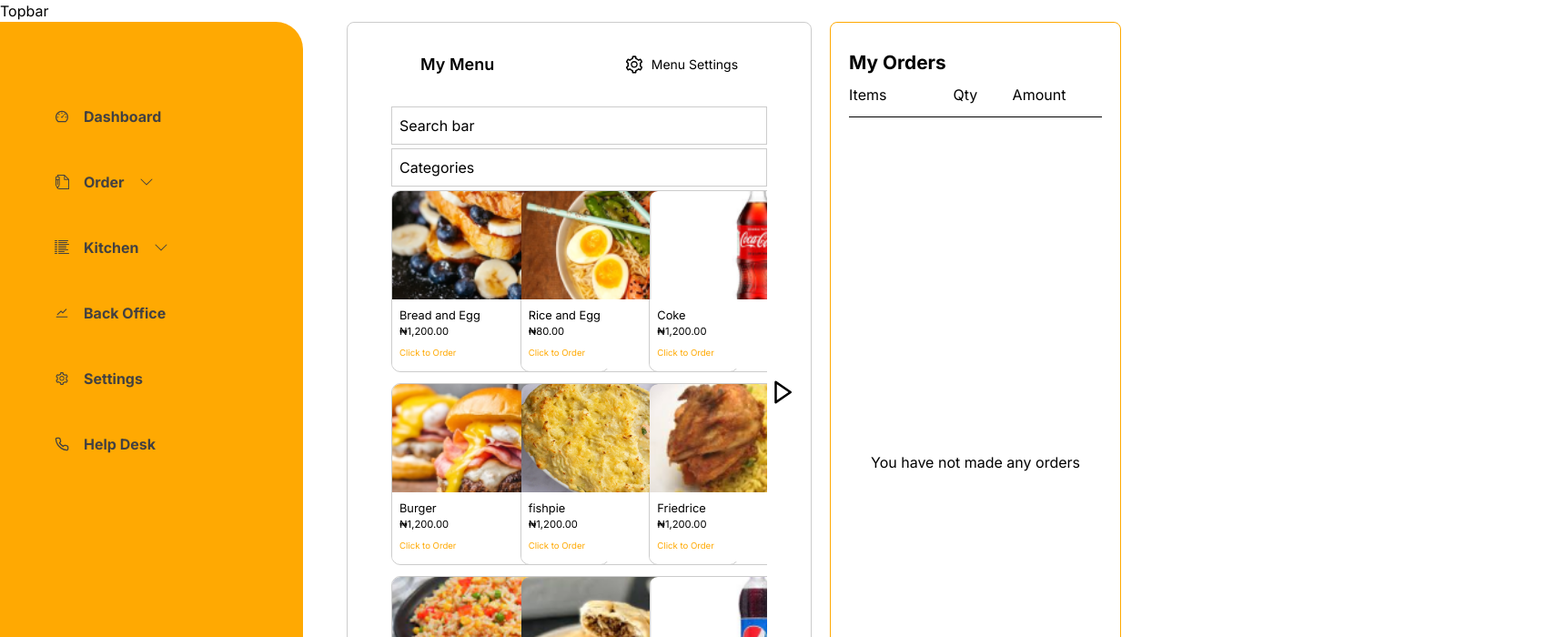
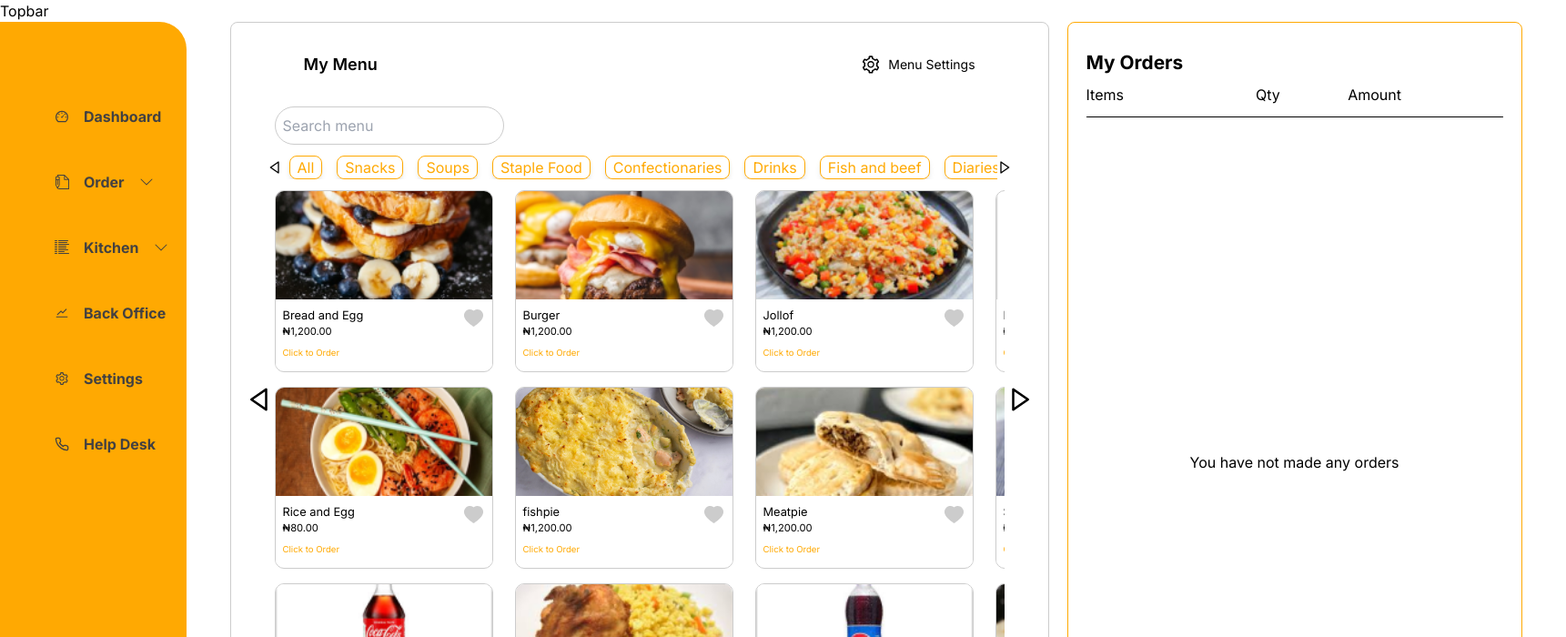
Before and after one commit to tobiadetunji5/DinerPro-seller-side, a Next.js app: page /order/create_new_order in a window 1280 px wide. Shown: the top 700 px of the page at 91% size, 1721 px wide, since content can reach past the window. Built offline with nearby package versions, Linux system fonts and the light colour scheme.

Commit message:
create new order page

```diff
--- a/src/app/components/menu/AddMenuModal.js
+++ b/src/app/components/menu/AddMenuModal.js
@@ -19,7 +19,12 @@ export default function AddMenuModal({ handleCloseModal }) {
   };
 
   const handlePriceChange = (e) => {
-    setPrice(e.target.value);
+    const newPrice = parseInt(e.target.value, 10);
+    if (!isNaN(newPrice) && newPrice >= 0) {
+      setPrice(newPrice);
+    } else {
+      setPrice("");
+    }
   };
 
   const handleToggleAvailability = () => {
@@ -39,7 +44,7 @@ export default function AddMenuModal({ handleCloseModal }) {
   return (
     <aside className="fixed inset-0 flex items-center justify-center z-50 bg-black bg-opacity-50">
       <div className="bg-white p-6 rounded-lg w-[808px] h-[709px]">
-        <h2 className="text-xl font-semibold mb-4">Edit Menu</h2>
+        <h2 className="text-xl font-semibold mb-4">Add Menu</h2>
         <div>
           <div className="flex items-center p-3 gap-3">
             <div className="border-secondary border rounded-lg h-[178px] w-[228px]">
--- a/src/app/components/menu/MenuCard.js
+++ b/src/app/components/menu/MenuCard.js
@@ -27,7 +27,7 @@ export default function MenuCard({ food }) {
             </p>
           </div>
 
-          <MdDelete size={25} />
+          <MdDelete size={25} className="cursor-pointer" />
         </div>
 
         <button>
--- a/src/app/components/menu/MenuSetting.js
+++ b/src/app/components/menu/MenuSetting.js
@@ -2,18 +2,23 @@
 import React, { useState } from "react";
 import { foodArrays } from "../../../../utils/cartData";
 import { AiOutlineSetting } from "react-icons/ai";
-import { BiRightArrow, BiLeftArrow } from "react-icons/bi";
+import { MdFilterList } from "react-icons/md";
 import MenuCard from "./MenuCard";
 import { openModal } from "@/redux/features/modal/modalSlice";
 import { useDispatch } from "react-redux";
 import AddMenuModal from "./AddMenuModal";
+import { categories } from "../../../../utils/categoriesData";
 
 export default function MenuSetting() {
   const dispatch = useDispatch();
   const [isModalOpen, setIsModalOpen] = useState(false);
+  const [currentPage, setCurrentPage] = useState(1);
+  const [itemsPerPage] = useState(15);
+  const gridRows = 3;
+  const gridCols = 5;
 
   const handleOpenModal = () => {
-    dispatch(openModal()); // Dispatch the openModal action
+    dispatch(openModal());
     setIsModalOpen(true);
   };
 
@@ -21,27 +26,106 @@ export default function MenuSetting() {
     setIsModalOpen(false);
   };
 
+  const indexOfLastItem = currentPage * itemsPerPage;
+  const indexOfFirstItem = indexOfLastItem - itemsPerPage;
+  const currentMenuItems = foodArrays.slice(indexOfFirstItem, indexOfLastItem);
+
+  const emptySlots = gridCols * gridRows - currentMenuItems.length;
+
+  // Change page
+  const paginate = (pageNumber) => {
+    setCurrentPage(pageNumber);
+  };
+
+  const pageCount = Math.ceil(foodArrays.length / itemsPerPage);
+  const currentPageCount = Math.min(currentPage, pageCount);
+
   return (
-    <div className="flex flex-col border border-secondary rounded-lg px-5">
-      <div className="flex items-center justify-between p-8">
-        <div className="text-lg font-semibold">My Menu items</div>
-
+    <div className="flex flex-col border w-[1500px] h-[829px] border-secondary rounded-lg px-5">
+      <div className="flex items-center justify-between">
+        <div className="text-lg font-semibold p-2">My Menu items</div>
+      </div>
+      <div className="flex items-center gap-2">
+        <input
+          type="text"
+          placeholder="Search menu"
+          className="border border-secondary rounded-[40px] w-[280px] h-[37px] p-2 outline-none focus:ring-2 focus:ring-primary"
+        />
+        <div className="border border-secondary rounded-[40px] w-[130px] h-[37px] cursor-pointer flex items-center justify-center text-secondary">
+          <MdFilterList size={30} color="grey" />
+          <span>Filter</span>
+        </div>
+      </div>
+      <div className="p-2 flex items-center">
+        {categories.map((category) => (
+          <div
+            key={category.id}
+            className="px-2 border border-primary rounded-lg mx-2 whitespace-nowrap shadow-md text-primary cursor-pointer"
+          >
+            {category.name}
+          </div>
+        ))}
         <button
-          className="flex items-center gap-2 bg-primary p-[15px] rounded-lg text-white"
+          className="ml-[200px] flex items-center gap-2 bg-primary p-[15px] rounded-lg text-white"
           onClick={handleOpenModal}
         >
           <span>+</span>
           <span className="text-sm">Add Menu modal</span>
         </button>
       </div>
-      <div className="p-2 border border-secondary">Search bar</div>
-      <div className="p-2 border border-secondary my-1">Categories</div>
-      <div className="grid grid-cols-5 gap-3 mb-1 overflow-x-hidden w-full">
-        {foodArrays.map((food, i) => (
+      <div
+        className={`grid grid-cols-${gridCols} grid-rows-${gridRows} gap-3 mb-1 overflow-x-hidden w-full`}
+      >
+        {currentMenuItems.map((food, i) => (
           <MenuCard key={i} food={food} />
         ))}
+        {emptySlots > 0 &&
+          Array.from({ length: emptySlots }).map((_, index) => (
+            <div key={currentMenuItems.length + index} />
+          ))}
+      </div>
+      <div className="flex justify-between px-2 mt-4">
+        <div>
+          Showing {indexOfFirstItem + 1} - {indexOfLastItem}
+        </div>
+        <Pagination
+          itemsPerPage={itemsPerPage}
+          totalItems={foodArrays.length}
+          currentPage={currentPageCount}
+          pageCount={pageCount}
+          paginate={paginate}
+        />
       </div>
       {isModalOpen && <AddMenuModal handleCloseModal={handleCloseModal} />}
     </div>
   );
 }
+
+// Pagination component
+const Pagination = ({ currentPage, pageCount, paginate }) => {
+  const pageNumbers = [];
+
+  for (let i = 1; i <= pageCount; i++) {
+    pageNumbers.push(i);
+  }
+
+  return (
+    <nav>
+      <ul className="flex">
+        {pageNumbers.map((number) => (
+          <li
+            key={number}
+            className={`px-2 mr-1  cursor-pointer ${
+              currentPage === number
+                ? "font-semibold border border-primary"
+                : ""
+            }`}
+            onClick={() => paginate(number)}
+          >
+            {number}
+          </li>
+        ))}
+      </ul>
+    </nav>
+  );
+};
--- a/src/app/components/order_page/create_new_order/FoodContainer.js
+++ b/src/app/components/order_page/create_new_order/FoodContainer.js
@@ -1,84 +1,34 @@
 "use client";
-import React, { useEffect, useState, useRef } from "react";
+import React from "react";
 import { foodArrays } from "../../../../../utils/cartData";
 import Card from "./Card";
 import { AiOutlineSetting } from "react-icons/ai";
 import { BiRightArrow, BiLeftArrow } from "react-icons/bi";
 import Link from "next/link";
+import { categories } from "../../../../../utils/categoriesData";
 
 export default function FoodContainer() {
-  const [scrollInd, setScrollInd] = useState("b");
-  const [scrollWidth, setScrollWidth] = useState(0);
-  const [containerWidth, setContainerWidth] = useState(0);
-  const [visibleItems, setVisibleItems] = useState(9); // Display 9 items at a time
-  const [startIndex, setStartIndex] = useState(0); // Index of the first visible item
-  const itemContainerRef = useRef(null);
-  const itemWidth = 250; // Width of each item in pixels
-  const scrollOffset = 50; // Offset for scroll calculations
-
-  useEffect(() => {
-    const handleScroll = () => {
-      if (itemContainerRef.current) {
-        const { scrollLeft, offsetWidth, scrollWidth } =
-          itemContainerRef.current;
-        const maxScrollLeft = scrollWidth - offsetWidth;
-
-        if (scrollLeft <= 0) setScrollInd("b");
-        else if (scrollLeft >= maxScrollLeft - scrollOffset) setScrollInd("e");
-        else setScrollInd("m");
-      }
+  const slideLeft = () => {
+    var slider = document.getElementById("slider");
+    slider.scrollLeft = slider.scrollLeft - 500;
+  };
+  const slideRight = () => {
+    var slider = document.getElementById("slider");
+    slider.scrollLeft = slider.scrollLeft + 500;
   };
 
-    if (itemContainerRef.current) {
-      setScrollWidth(itemContainerRef.current.scrollWidth);
-      setContainerWidth(itemContainerRef.current.offsetWidth);
-      itemContainerRef.current.addEventListener("scroll", handleScroll);
-    }
-
-    return () => {
-      if (itemContainerRef.current) {
-        itemContainerRef.current.removeEventListener("scroll", handleScroll);
-      }
+  const catSlideLeft = () => {
+    var cat_slider = document.getElementById("cat_slider");
+    cat_slider.scrollLeft = cat_slider.scrollLeft - 500;
   };
-  }, []);
-
-  const scrollNext = () => {
-    if (itemContainerRef.current) {
-      const { scrollLeft, offsetWidth } = itemContainerRef.current;
-      const maxScrollLeft = scrollWidth - offsetWidth;
-      const nextScrollLeft = Math.min(
-        scrollLeft + itemWidth * 3,
-        maxScrollLeft
-      );
-      itemContainerRef.current.scrollTo({
-        left: nextScrollLeft,
-        behavior: "smooth",
-      });
-      setScrollInd("m");
-      const nextStartIndex = Math.min(startIndex + 9, foodArrays.length - 9);
-      setStartIndex(nextStartIndex);
-    }
+  const catSlideRight = () => {
+    var cat_slider = document.getElementById("cat_slider");
+    cat_slider.scrollLeft = cat_slider.scrollLeft + 500;
   };
-
-  const scrollPrev = () => {
-    if (itemContainerRef.current) {
-      const { scrollLeft } = itemContainerRef.current;
-      const prevScrollLeft = Math.max(scrollLeft - itemWidth * 3, 0);
-      itemContainerRef.current.scrollTo({
-        left: prevScrollLeft,
-        behavior: "smooth",
-      });
-      setScrollInd("m");
-      const prevStartIndex = Math.max(startIndex - 9, 0);
-      setStartIndex(prevStartIndex);
-    }
-  };
-
   return (
-    <div className="overflow-x-auto">
-      <div className="relative pr-12 pl-12 flex flex-col w-850px h-829px overflow-hidden border border-secondary rounded-lg">
+    <div className="relative pr-12 pl-12 flex flex-col  border border-secondary rounded-lg w-[900px] h-[829px]">
       <div className="flex items-center justify-between p-8">
-          <div className="text-lg font-semibold">My Menu</div>
+        <h1 className="text-lg font-semibold">My Menu</h1>
         <Link href="/menu/menu_settings">
           <div className="flex items-center gap-2">
             <AiOutlineSetting size={22} />
@@ -86,32 +36,54 @@ export default function FoodContainer() {
           </div>
         </Link>
       </div>
-        <div className="p-2 border border-secondary">Search bar</div>
-        <div className="p-2 border border-secondary my-1">Categories</div>
+      <div>
+        <input
+          type="text"
+          placeholder="Search menu"
+          className="border border-secondary rounded-[40px] p-2 outline-none focus:ring-2 focus:ring-primary"
+        />
+      </div>
+      <div className="flex items-center p-2">
         <div
-          className="grid grid-cols-3 gap-3 mb-1 overflow-x-hidden w-full"
-          ref={itemContainerRef}
+          id="cat_slider"
+          className="my-1 flex overflow-x-auto relative scrollbar-hide scroll scroll-smooth"
         >
-          {foodArrays
-            .slice(startIndex, startIndex + visibleItems)
-            .map((food, i) => (
+          {categories.map((category) => (
+            <div
+              key={category.id}
+              className="px-2 border border-primary rounded-lg mx-2 w-full whitespace-nowrap shadow-md text-primary cursor-pointer"
+            >
+              {category.name}
+            </div>
+          ))}
+        </div>
+        <BiRightArrow
+          onClick={catSlideRight}
+          className="absolute right-10 cursor-pointer"
+        />
+        <BiLeftArrow
+          onClick={catSlideLeft}
+          className="absolute left-10 cursor-pointer"
+        />
+      </div>
+
+      <div
+        id="slider"
+        className="grid grid-rows-3 gap-x-6 gap-y-4 grid-flow-col overflow-x-auto scroll whitespace-nowrap scroll-smooth scrollbar-hide"
+      >
+        {foodArrays.map((food, i) => (
           <Card key={i} food={food} />
         ))}
-        </div>
-        {scrollInd === "b" || scrollInd === "m" ? (
         <BiRightArrow
+          onClick={slideRight}
+          size={30}
           className="absolute right-4 top-1/2 transform -translate-y-1/2 cursor-pointer"
-            onClick={scrollNext}
+        />
+        <BiLeftArrow
+          onClick={slideLeft}
           size={30}
+          className="absolute left-4 top-1/2 transform -translate-y-1/2 cursor-pointer"
         />
-        ) : null}
-        {scrollInd === "e" || scrollInd === "m" ? (
-          <BiLeftArrow
-            className="absolute left-4 top-1/2 transform -translate-y-1/2 cursor-pointer"
-            onClick={scrollPrev}
-            size={30}
-          />
-        ) : null}
       </div>
     </div>
   );
--- a/src/app/globals.css
+++ b/src/app/globals.css
@@ -8,3 +8,14 @@
   margin: 0;
   /* border: 1px solid red; */
 }
+
+/* For Webkit-based browsers (Chrome, Safari and Opera) */
+.scrollbar-hide::-webkit-scrollbar {
+  display: none;
+}
+
+/* For IE, Edge and Firefox */
+.scrollbar-hide {
+  -ms-overflow-style: none; /* IE and Edge */
+  scrollbar-width: none; /* Firefox */
+}
--- a/utils/cartData.js
+++ b/utils/cartData.js
@@ -88,4 +88,81 @@ export const foodArrays = [
     priceTag: "1200",
     orderUrl: "www.google.com",
   },
+  {
+    imageUrl: breadEgg,
+    foodName: "Bread and Egg",
+    slug: "breadEgg",
+    priceTag: "1200",
+    orderUrl: "www.google.com",
+  },
+  {
+    imageUrl: riceEgg,
+    foodName: "Rice and Egg",
+    slug: "riceEgg",
+    priceTag: "80",
+    orderUrl: "www.google.com",
+  },
+  {
+    imageUrl: coke,
+    foodName: "Coke",
+    slug: "coke",
+    priceTag: "1200",
+    orderUrl: "www.google.com",
+  },
+  {
+    imageUrl: burger,
+    foodName: "Burger",
+    slug: "burger",
+    priceTag: "1200",
+    orderUrl: "www.google.com",
+  },
+  {
+    imageUrl: fishpie,
+    foodName: "fishpie",
+    slug: "fishpie",
+    priceTag: "1200",
+    orderUrl: "www.google.com",
+  },
+  {
+    imageUrl: friedrice,
+    foodName: "Friedrice",
+    slug: "friedrice",
+    priceTag: "1200",
+    orderUrl: "www.google.com",
+  },
+  {
+    imageUrl: jollof,
+    foodName: "Jollof",
+    slug: "jollof",
+    priceTag: "1200",
+    orderUrl: "www.google.com",
+  },
+  {
+    imageUrl: meatpie,
+    foodName: "Meatpie",
+    slug: "meatpie",
+    priceTag: "1200",
+    orderUrl: "www.google.com",
+  },
+  {
+    imageUrl: pepsi,
+    foodName: "Pepsi",
+    slug: "pepsi",
+    priceTag: "1200",
+    orderUrl: "www.google.com",
+  },
+  {
+    imageUrl: mirinda,
+    foodName: "Mirinda",
+    slug: "mirinda",
+    priceTag: "1200",
+    orderUrl: "www.google.com",
+  },
+  {
+    imageUrl: sauce,
+    foodName: "Sauce",
+    slug: "sauce",
+    priceTag: "1200",
+    orderUrl: "www.google.com",
+  },
 ];
--- /dev/null
+++ b/utils/categoriesData.js
@@ -0,0 +1,38 @@
+export const categories = [
+  {
+    id: 1,
+    name: "All",
+  },
+  {
+    id: 2,
+    name: "Snacks",
+  },
+  {
+    id: 3,
+    name: "Soups",
+  },
+  {
+    id: 4,
+    name: "Staple Food",
+  },
+  {
+    id: 5,
+    name: "Confectionaries",
+  },
+  {
+    id: 6,
+    name: "Drinks",
+  },
+  {
+    id: 7,
+    name: "Fish and beef",
+  },
+  {
+    id: 8,
+    name: "Diaries",
+  },
+  {
+    id: 9,
+    name: "Seafood",
+  },
+];
```
Lines whose indentation alone changed are shown as unchanged.
